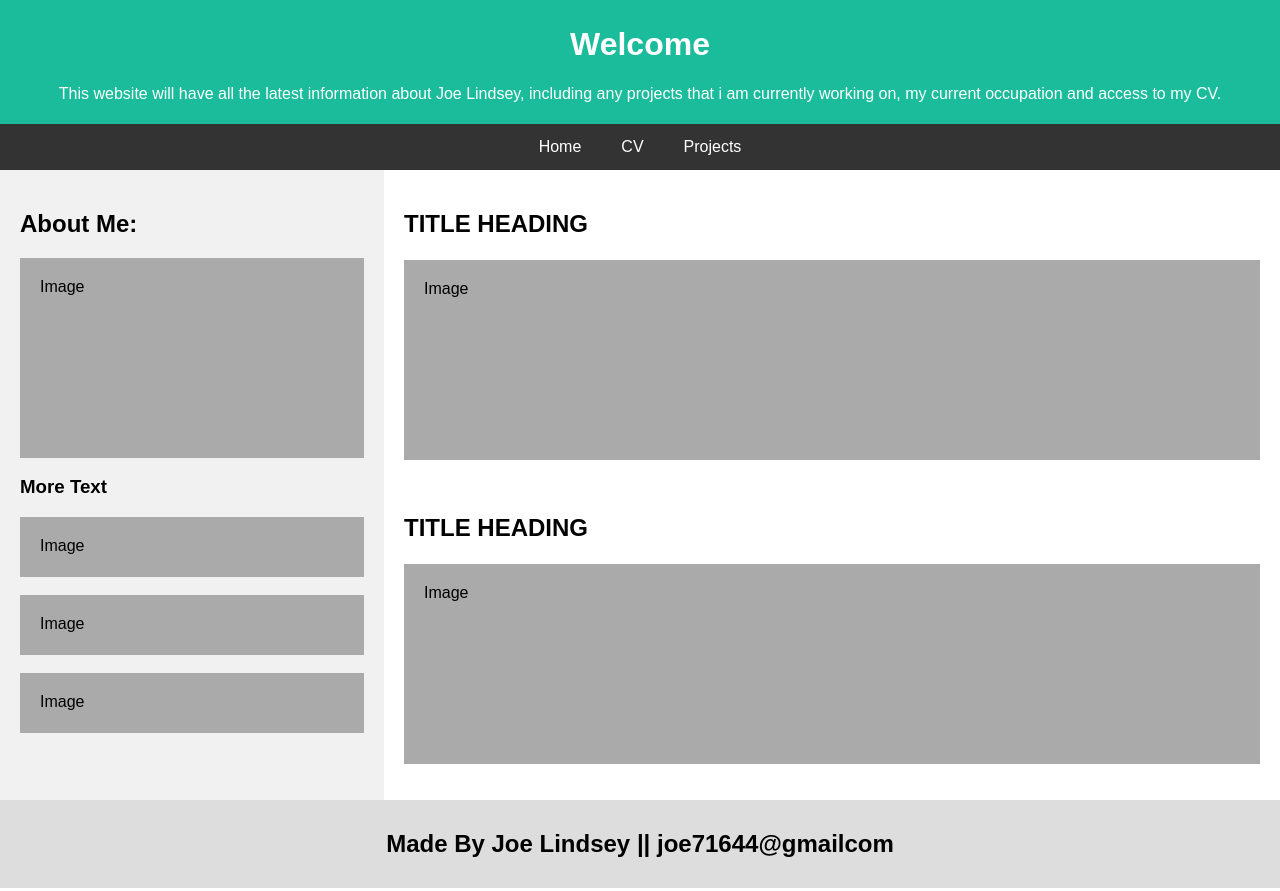
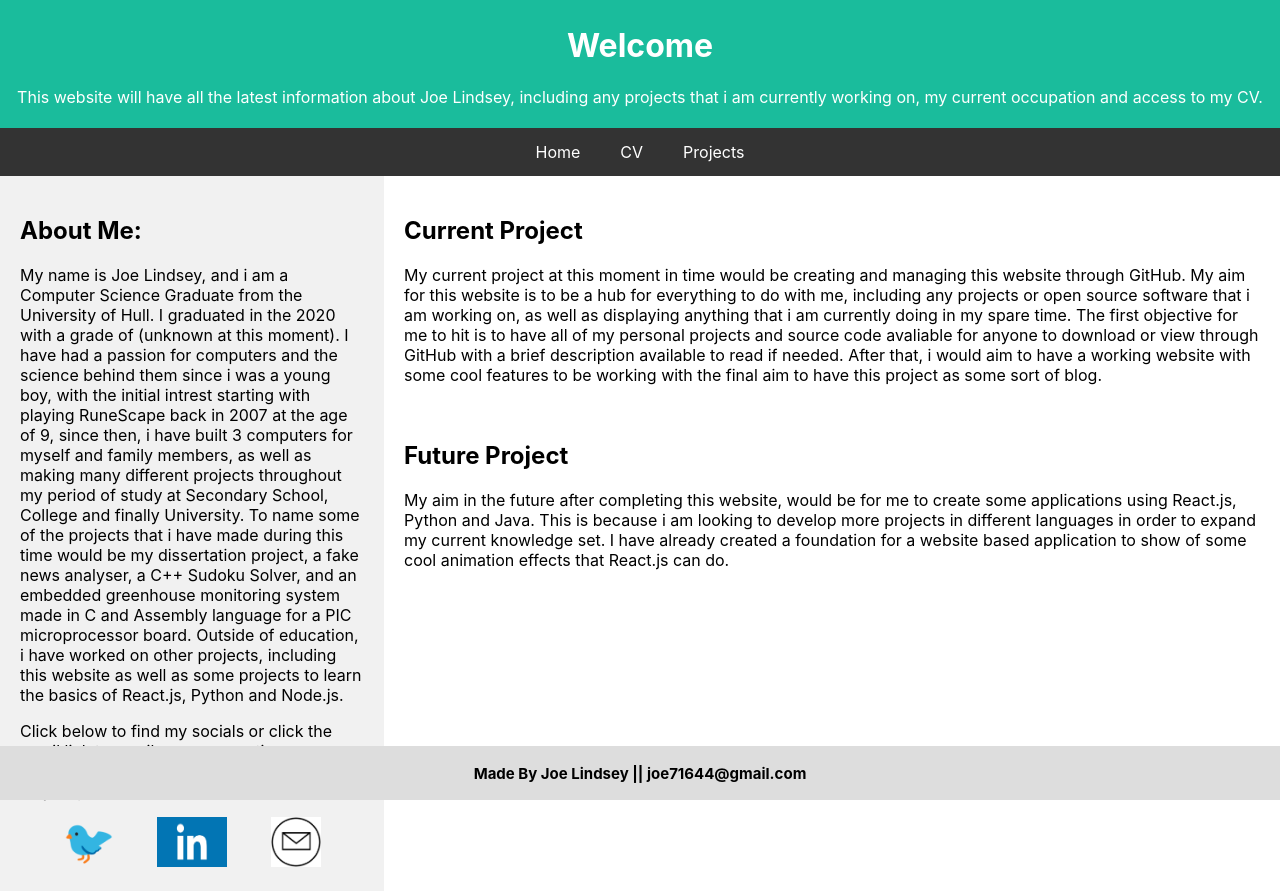
Before and after one commit to JoeLindsey3101/JoeLindsey3101.github.io, a plain HTML site: page index.html in a window 1280 px wide. Drawn offline with Linux system fonts and the light colour scheme.

Commit message:
Skeleton solution of my website
Here is my basic version of my website in its basic form, i plan on adding multiple areas to this website as listed inside the source code

```diff
--- a/Index.css
+++ b/Index.css
@@ -4,7 +4,7 @@
 
   /* Style the body */
   body {
-    font-family: Arial;
+    font-family: -apple-system, BlinkMacSystemFont, 'Segoe UI', Roboto, Oxygen, Ubuntu, Cantarell, 'Open Sans', 'Helvetica Neue', sans-serif;
     margin: 0;
   }
 
@@ -59,22 +59,30 @@
     padding: 20px;
   }
 
-  /* Fake image, just for this example */
-  .fakeimg {
-    background-color: #aaa;
+  /* Footer */
+  .footer {
+    padding: 5px;
+    text-align: center;
+    background: #ddd;
+    position:absolute;
+    bottom:0;
     width: 100%;
-    padding: 20px;
+    font-size: 10px;
   }
 
-  /* Footer */
-  .footer {
-    padding: 10px;
-    text-align: center;
-    background: #ddd;
+  .Social-pics {
+    display: flex;
+    justify-content: space-evenly;
+    flex-direction: row;
+    flex-wrap: wrap;
+
   }
 
+  h4 {
+      text-align: center;
+  }
   p {
-      text-align: center;
+      font
   }
 
   /* Responsive layout - when the screen is less than 700px wide, make the two columns stack on top of each other instead of next to each other */
--- a/index.html
+++ b/index.html
@@ -32,32 +32,49 @@
 <div class="row">
   <div class="side">
     <h2>About Me:</h2>
-    <div class="fakeimg" style="height:200px;">Image</div>
-    <p></p>
-    <h3>More Text</h3>
-    <p></p>
-    <div class="fakeimg" style="height:60px;">Image</div><br>
-    <div class="fakeimg" style="height:60px;">Image</div><br>
-    <div class="fakeimg" style="height:60px;">Image</div>
+    <p>My name is Joe Lindsey, and i am a Computer Science Graduate from the University of Hull. I graduated in the 2020 with a grade of (unknown at this moment).
+      I have had a passion for computers and the science behind them since i was a young boy, with the initial intrest starting with playing RuneScape back in 2007 at the age of
+      9, since then, i have built 3 computers for myself and family members, as well as making many different projects throughout my period of study at Secondary School,
+      College and finally University. To name some of the projects that i have made during this time would be my dissertation project, a fake news analyser, a C++ Sudoku
+      Solver, and an embedded greenhouse monitoring system made in C and Assembly language for a PIC microprocessor board. Outside of education, i have worked on other projects,
+      including this website as well as some projects to learn the basics of React.js, Python and Node.js.
+    </p>
+    <p>
+      Click below to find my socials or click the email link to email me any questions you have
+      or any additional information that you may require.
+    </p>
+    <div class="Social-pics">
+    <a href="https://twitter.com/JoeLindsey3101" target="_blank">
+      <img src="Twitter.png" width="50" height="50">
+    </a>
+    <a href="https://www.linkedin.com/in/joe-lindsey-29468b122/" target="_blank">
+      <img src="LinkedInex.png" width="70" height="50">
+    </a>
+    <a href="mailto: joe71644@gmail.com" target="_blank">
+      <img src="email.png" width="50" height="50">
+    </a>
+    </div>
   </div>
   <div class="main">
-    <h2>TITLE HEADING</h2>
-    <h5></h5>
-    <div class="fakeimg" style="height:200px;">Image</div>
-    <p></p>
-    <p></p>
+    <h2>Current Project</h2>
+    <p>
+      My current project at this moment in time would be creating and managing this website through GitHub. My aim for this website is to be a hub for everything to do with me, including any projects or
+      open source software that i am working on, as well as displaying anything that i am currently doing in my spare time. The first objective for me to hit is to have all of my personal projects and source code avaliable
+      for anyone to download or view through GitHub with a brief description available to read if needed. After that, i would aim to have a working website with some cool features to be working with the final aim to have this project as some
+      sort of blog.
+    </p>
     <br>
-    <h2>TITLE HEADING</h2>
-    <h5></h5>
-    <div class="fakeimg" style="height:200px;">Image</div>
-    <p></p>
-    <p></p>
+    <h2>Future Project</h2>
+    <p>
+      My aim in the future after completing this website, would be for me to create some applications using React.js, Python and Java. This is because i am looking to develop more projects in different languages in order to expand my current
+      knowledge set. I have already created a foundation for a website based application to show of some cool animation effects that React.js can do.
+    </p>
   </div>
 </div>
 
 <!-- Footer -->
 <div class="footer">
-  <h2>Made By Joe Lindsey || joe71644@gmailcom </h2>
+  <h2>Made By Joe Lindsey || joe71644@gmail.com </h2>
 </div>
   </body>
 </html>
```
Also changed, not shown: CV.html (+5 -5 lines), Projects.html (+9 -21 lines), LinkedInex.png (added), Twitter.png (added), email.png (added).
